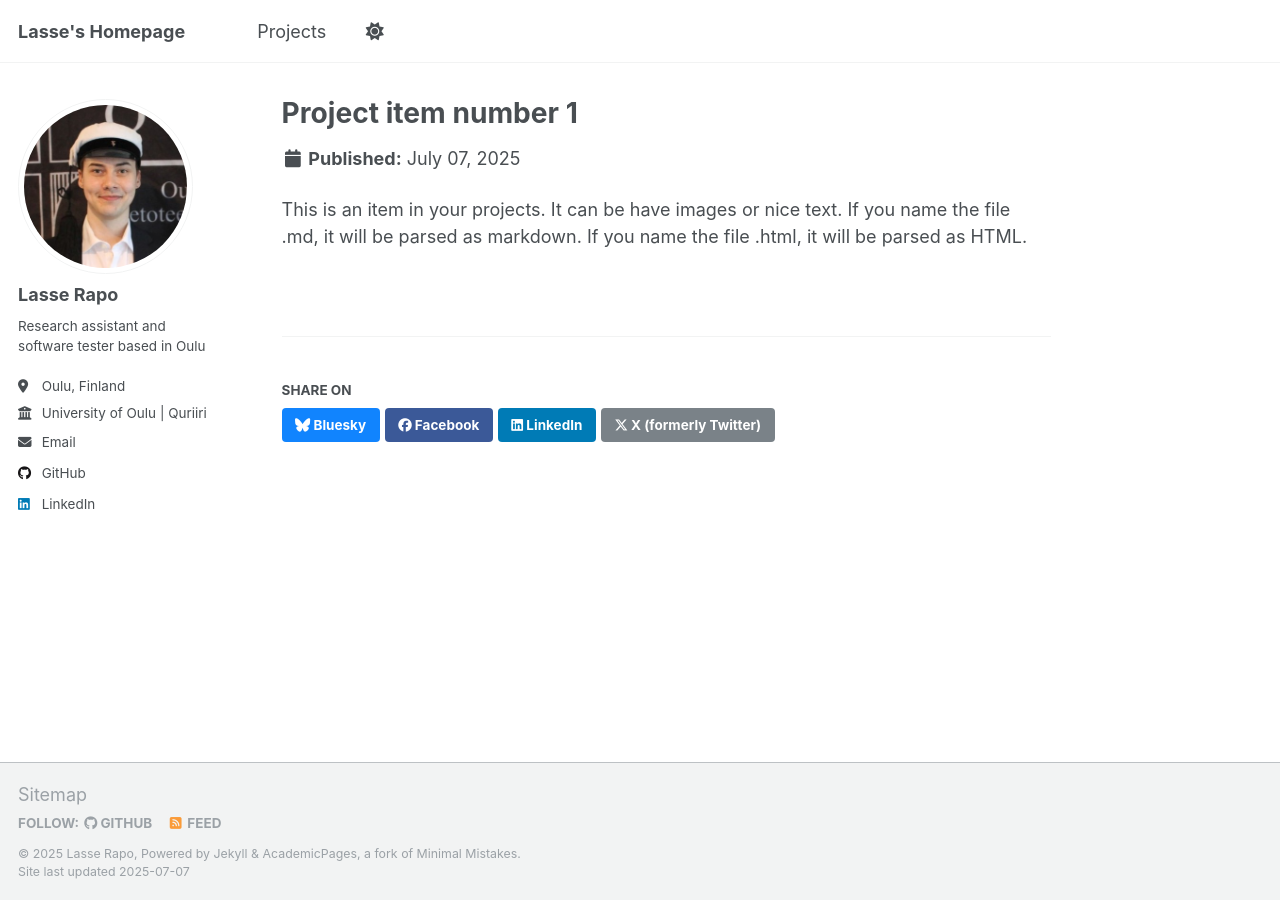
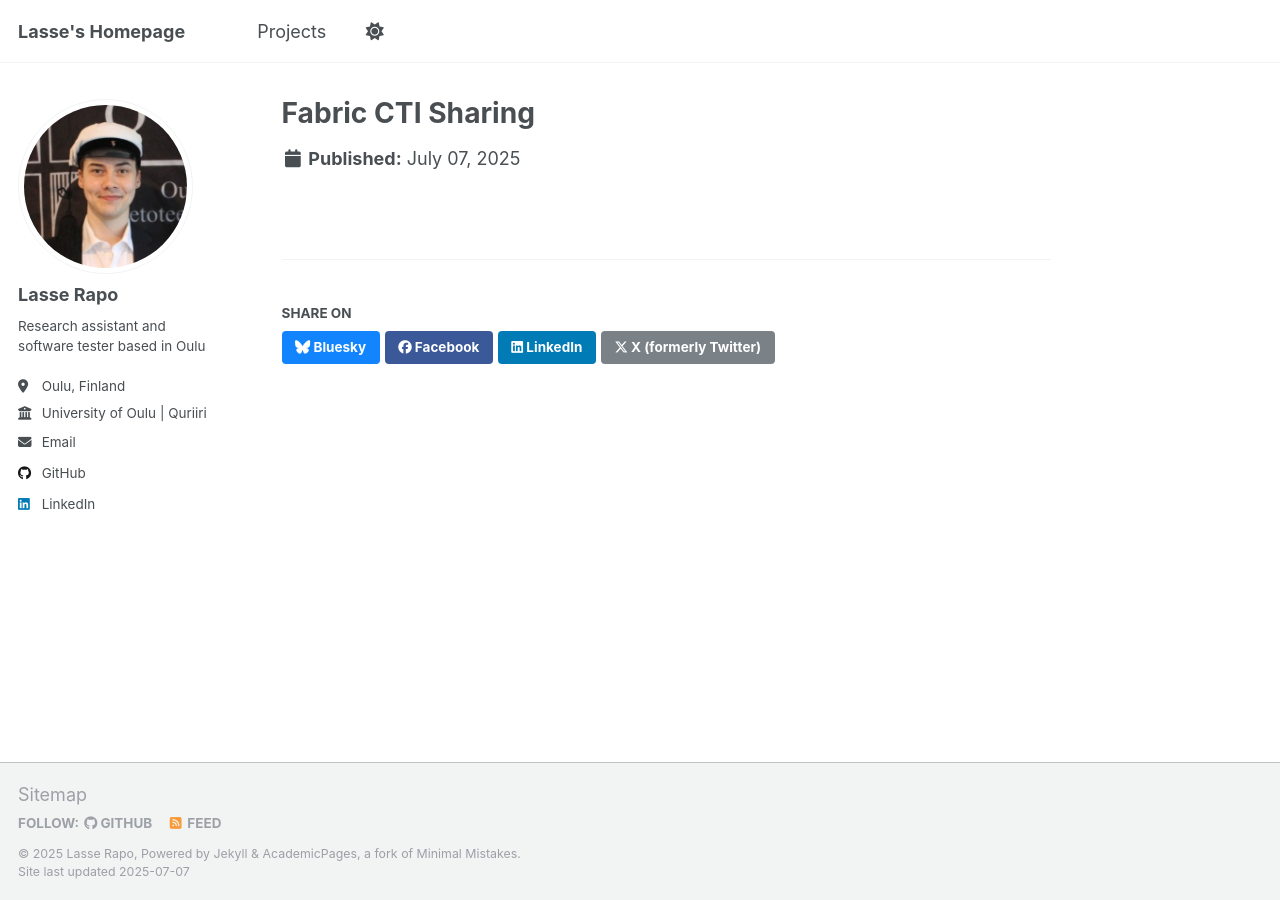
Before and after one commit to LasseRapo/lasserapo.github.io, a Jekyll site: the page built from _projects/project-1.md, in a window 1280 px wide. Built offline with Jekyll 4.4.1, drawn with Linux system fonts in a browser that asks for light colours; a script that is not in the unit is left out.

Commit message:
Update project-1.md

```diff
--- a/_projects/project-1.md
+++ b/_projects/project-1.md
@@ -1,7 +1,5 @@
 ---
-title: "Project item number 1"
-excerpt: "Short description of project item number 1<br/><img src='/images/500x300.png'>"
+title: "Fabric CTI Sharing"
+excerpt: "A Hyperledger Fabric-based framework on Kubernetes for secure, decentralized sharing of cyber threat intelligence (CTI), with IPFS-based distributed storage. <br/><img src='/images/fctis.jpg'>"
 collection: projects
 ---
-
-This is an item in your projects. It can be have images or nice text. If you name the file .md, it will be parsed as markdown. If you name the file .html, it will be parsed as HTML.
```
